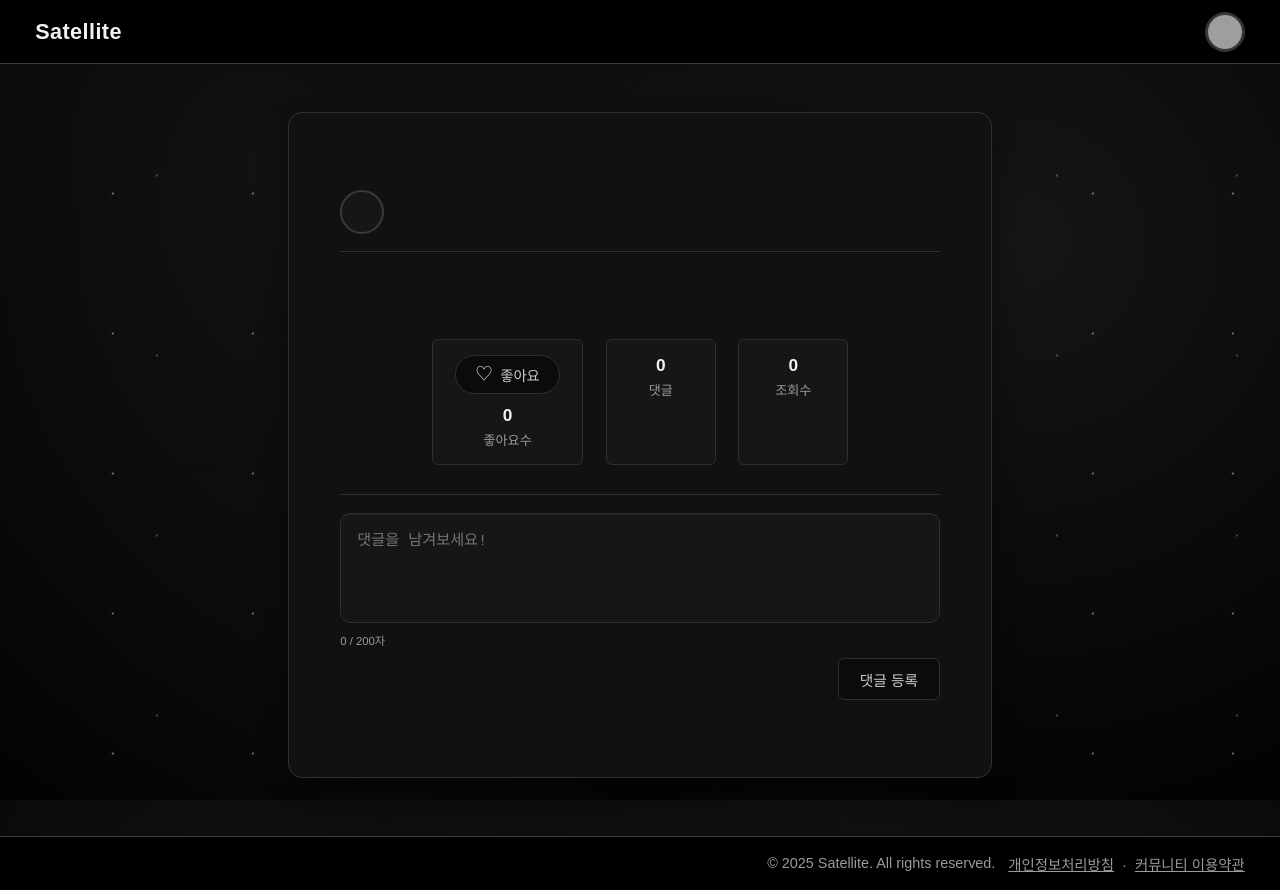
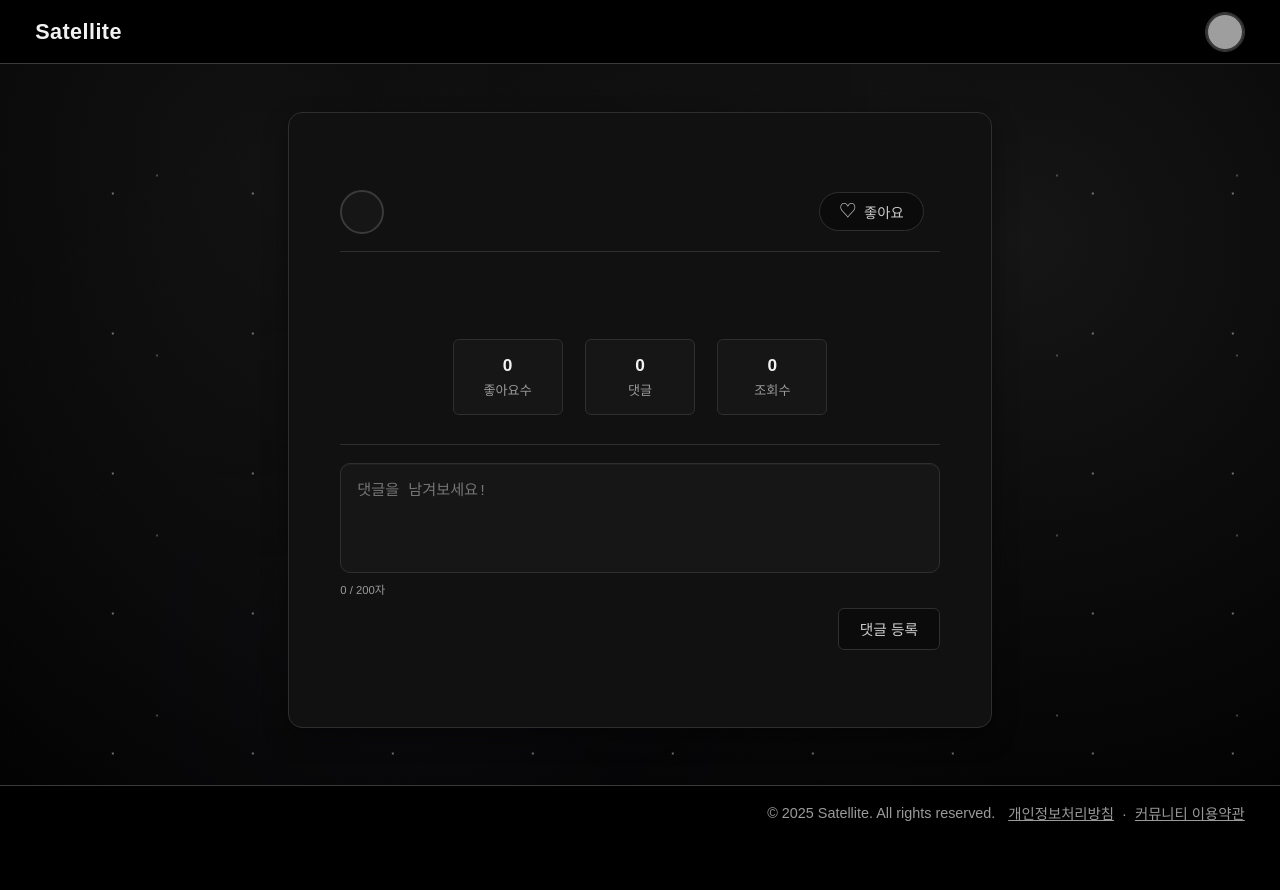
Before and after one commit to 100-hours-a-week/3-colie-han-community-FE, a website: page frontend-express/public/html/postDetail.html in a window 1280 px wide. After the commit the page ends 839 px from the top, so only its background shows below. Drawn offline with Linux system fonts and the light colour scheme; no server answers; grey boxes are pictures that could not be loaded.

Commit message:
fix : 좋아요 버튼 위치이동

```diff
--- a/frontend-express/public/css/postDetail.css
+++ b/frontend-express/public/css/postDetail.css
@@ -35,12 +35,20 @@
   align-items: center;
   border-bottom: 1px solid var(--border-color);
   padding-bottom: 1.1rem;
+  gap: 1rem;
 }
 
 .writer-info {
   display: flex;
   align-items: center;
   gap: 0.75rem;
+}
+
+.meta-actions {
+  display: flex;
+  align-items: center;
+  gap: 0.8rem;
+  margin-right: 1rem;
 }
 
 .profile-img {
--- a/frontend-express/public/html/postDetail.html
+++ b/frontend-express/public/html/postDetail.html
@@ -20,9 +20,15 @@
             <p class="post-date"></p>
           </div>
         </div>
-        <div class="post-actions" style="display: none;">
-          <button class="edit-btn">수정</button>
-          <button class="delete-btn">삭제</button>
+        <div class="meta-actions">
+          <button class="like-toggle" type="button" aria-pressed="false">
+            <span class="like-icon" aria-hidden="true">♡</span>
+            <span class="like-toggle-text">좋아요</span>
+          </button>
+          <div class="post-actions" style="display: none;">
+            <button class="edit-btn">수정</button>
+            <button class="delete-btn">삭제</button>
+          </div>
         </div>
       </div>
 
@@ -31,10 +37,6 @@
 
       <div class="post-stats">
         <div class="stat-box like-box">
-          <button class="like-toggle" type="button" aria-pressed="false">
-            <span class="like-icon" aria-hidden="true">♡</span>
-            <span class="like-toggle-text">좋아요</span>
-          </button>
           <div class="stat-value">
             <span class="stat-count like-count-value">0</span>
             <span class="stat-caption">좋아요수</span>
```
